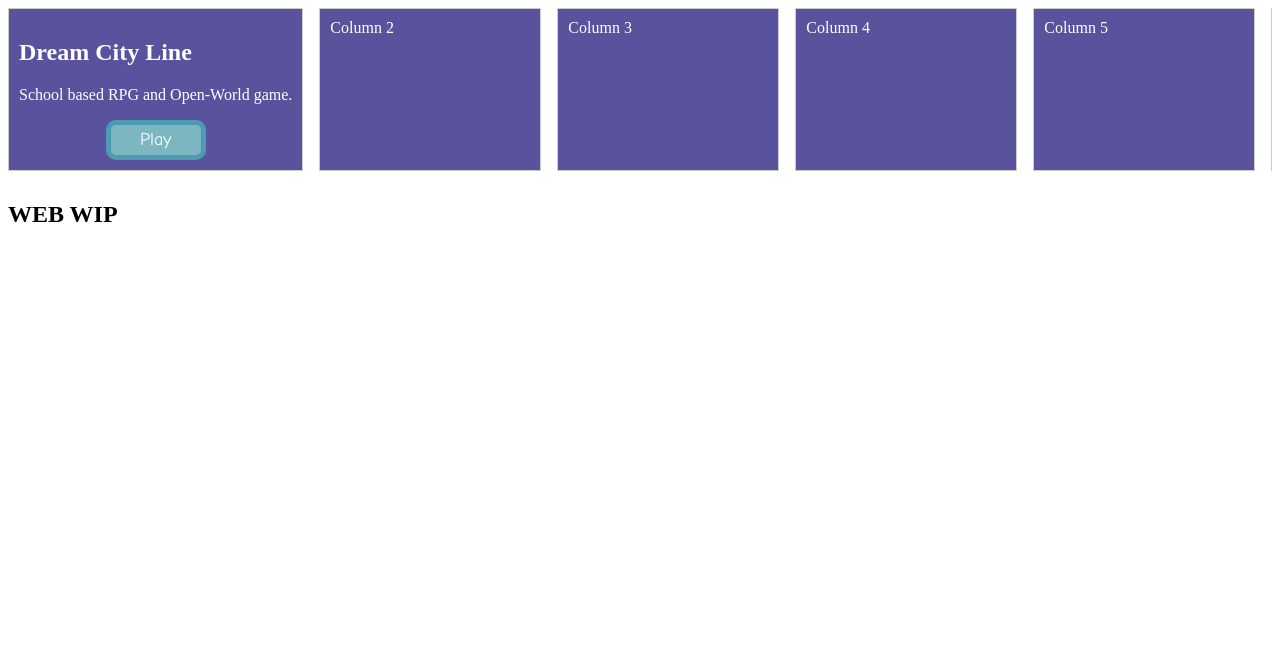
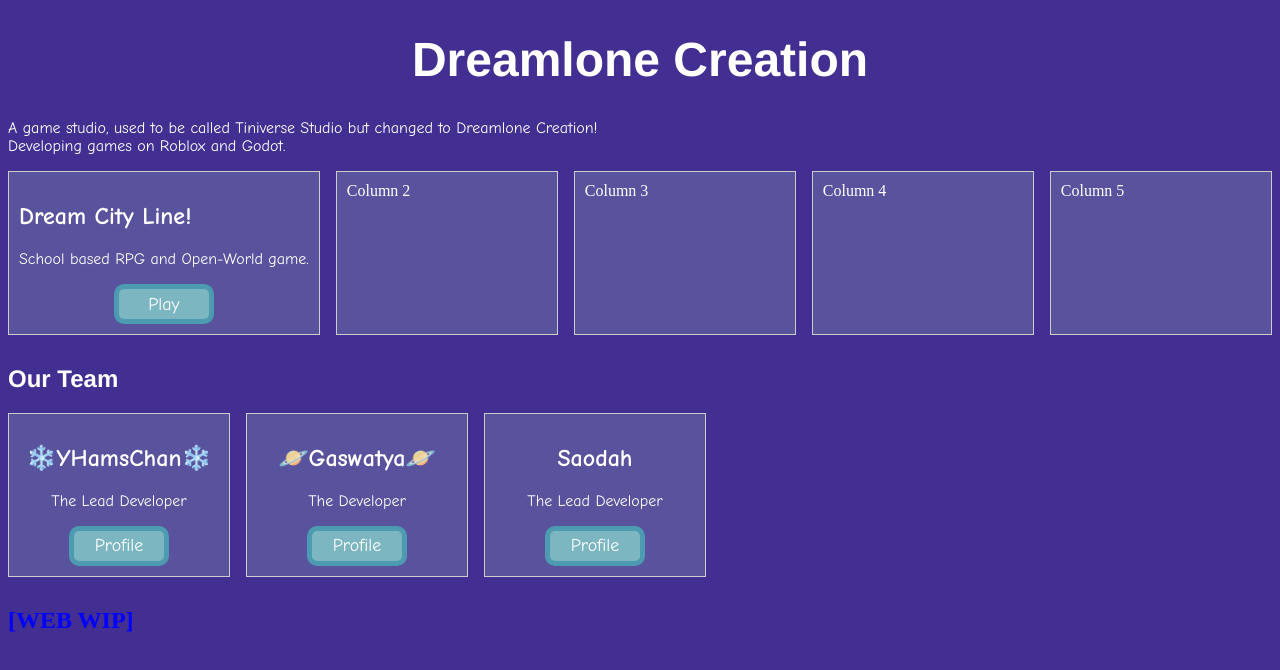
Before and after one commit to YHamsChan/DreamloneCreation, a plain HTML site: page index.html in a window 1280 px wide. Drawn offline with Linux system fonts and the light colour scheme.

Commit message:
Update index.html

```diff
--- a/index.html
+++ b/index.html
@@ -7,6 +7,25 @@
   <meta name="description" content="Play Dream City Line and discover a school-based RPG and open-world Roblox experience!" />
   <title>Dream City Line Web</title>
   <style>
+    .HeadTitle {
+      color: white;
+      text-align: center;
+      font-family: Helvetica;
+      font-size: xxx-large;
+    }
+
+    .SubTitle {
+      color: white;
+      text-align: center;
+      font-family: Helvetica;
+      font-size: x-large;
+    }
+
+    .BasicText {
+      color: white;
+      font-family: 'Comic Sans Ms';
+    }
+
     .ScrollWrapper {
       display: flex;
       overflow-x: auto;
@@ -23,6 +42,10 @@
       background: #59529C;
       padding: 10px;
       border: 1px solid #ccc;
+    }
+
+    .ScrollItem p {
+      font-family: 'Comic Sans Ms';
     }
 
     .BasicButton {
@@ -45,10 +68,14 @@
     }
   </style>
 </head>
-<body>
+<body style="background: #422f91;">
+  <h1 class="HeadTitle">Dreamlone Creation</h1>
+  <p class="BasicText">A game studio, used to be called Tiniverse Studio but changed to Dreamlone Creation! <br/>
+  Developing games on Roblox and Godot.
+  </p>
   <div class="ScrollWrapper">
     <div class="ScrollItem">
-      <h2>Dream City Line</h2>
+      <h2 style="font-family: 'Comic Sans Ms';">Dream City Line!</h2>
       <p>School based RPG and Open-World game.</p>
       <div class="BasicButton">
         <button onclick="window.location.href='https://www.roblox.com/games/7350267775/Dream-City-Line'">Play</button>
@@ -61,6 +88,31 @@
     <div class="ScrollItem">Column 6</div>
   </div>
 
-  <h2>WEB WIP</h2>
+  <h2 class="SubTitle" style="text-align: left;">Our Team</h2>
+   <div class="ScrollWrapper">
+    <div class="ScrollItem">
+      <h2 style="font-family: 'Comic Sans Ms'; text-align: center;">❄️YHamsChan❄️</h2>
+      <p style="text-align: center;">The Lead Developer</p>
+      <div class="BasicButton">
+        <button onclick="window.location.href='https://linktr.ee/FictionFriend'">Profile</button>
+      </div>
+    </div>
+    <div class="ScrollItem">
+      <h2 style="font-family: 'Comic Sans Ms'; text-align: center;">🪐Gaswatya🪐</h2>
+      <p style="text-align: center;">The Developer</p>
+      <div class="BasicButton">
+        <button onclick="window.location.href='https://www.roblox.com/users/1180322465/profile'">Profile</button>
+      </div>
+    </div>
+    <div class="ScrollItem">
+      <h2 style="font-family: 'Comic Sans Ms'; text-align: center;">Saodah</h2>
+      <p style="text-align: center;">The Lead Developer</p>
+      <div class="BasicButton">
+        <button onclick="window.location.href='https://linktr.ee/FictionFriend'">Profile</button>
+      </div>
+    </div>
+  </div>
+
+  <h2 style="color: blue;">[WEB WIP]</h2>
 </body>
 </html>
```
